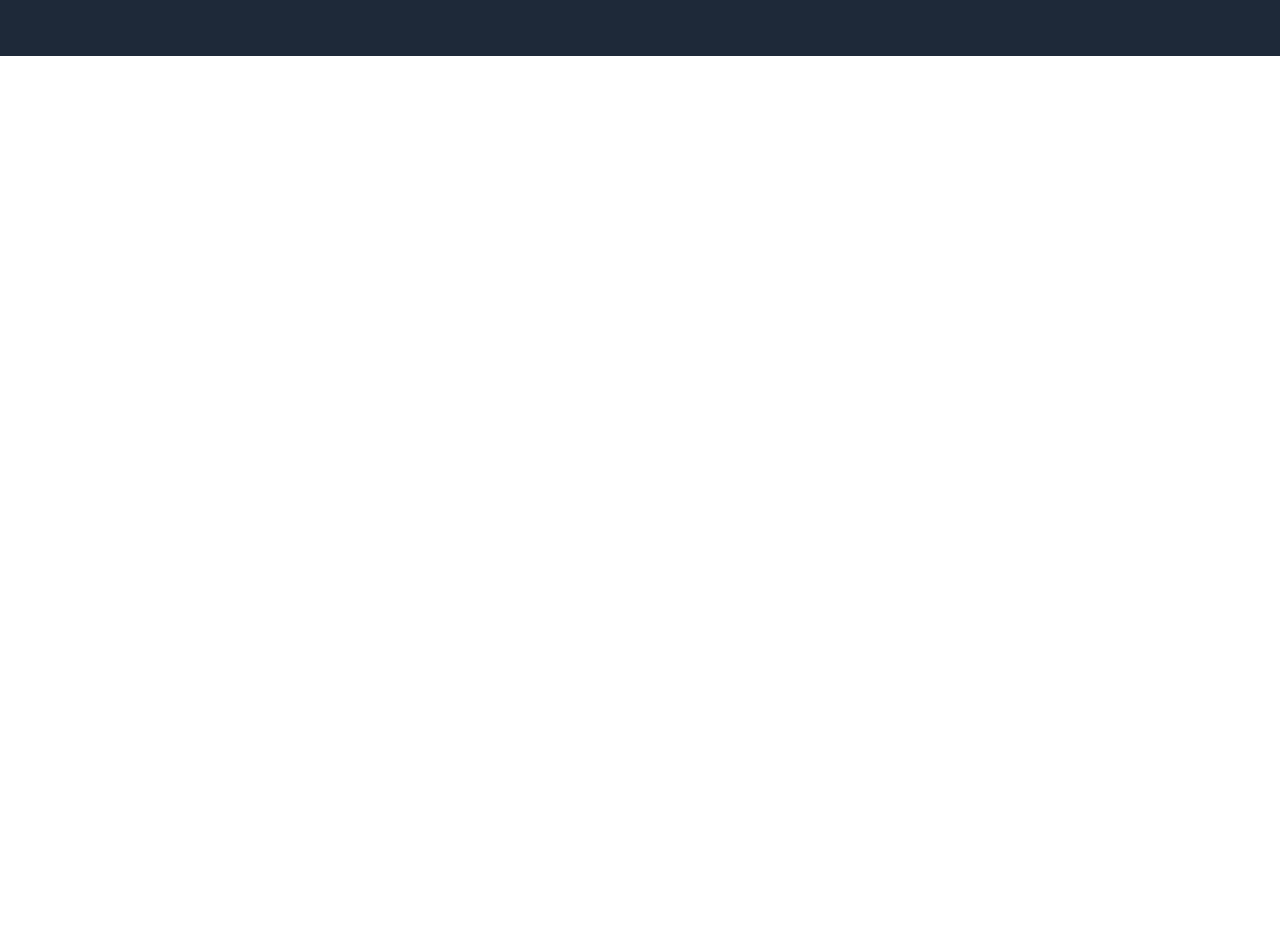
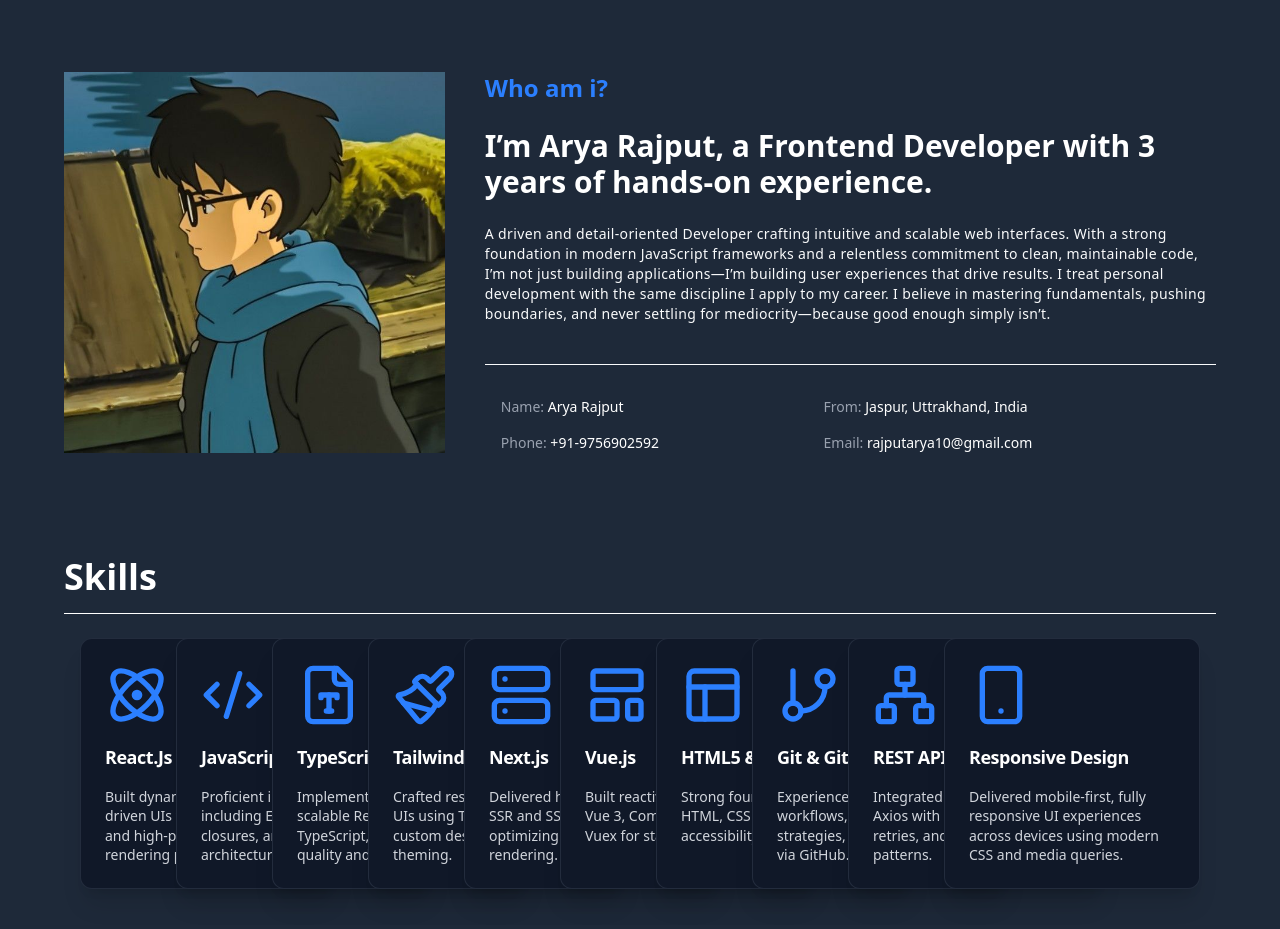
Before and after one commit to AryaRajput1/arya-rajput, a Next.js app: page / in a window 1280 px wide. Shown: the part 840-1769 px from the top of the page. Before the commit the page ends 896 px from the top, so only its background shows below. Built offline with nearby package versions, Linux system fonts and the light colour scheme.

Commit message:
About me

```diff
--- /dev/null
+++ b/src/app/components/aboutMe/AboutMe.tsx
@@ -0,0 +1,42 @@
+import Image from 'next/image'
+import Link from 'next/link'
+import React from 'react'
+
+const AboutMe = () => {
+    return (
+        <div id='about' className='flex justify-between text-white py-4 gap-10'>
+            <div>
+                <Image src="/developer.jpg" width={400} height={600} alt='Ghibli Style Developer Image' />
+            </div>
+            <div className='flex flex-col gap-6 w-2/3'>
+                <h3 className='text-blue-500 font-semibold text-2xl'>Who am i?</h3>
+                <h2 className='text-3xl font-bold'>I’m Arya Rajput, a Frontend Developer with 3 years of hands-on experience.</h2>
+                <p className='text-sm text-gray-50 border-b-1 pb-10 tracking-wide'>A driven and detail-oriented Developer crafting intuitive and scalable web interfaces. With a strong foundation in modern JavaScript frameworks and a relentless commitment to clean, maintainable code, I’m not just building applications—I’m building user experiences that drive results. I treat personal development with the same discipline I apply to my career. I believe in mastering fundamentals, pushing boundaries, and never settling for mediocrity—because good enough simply isn’t.
+                </p>
+                <table className="w-full table-auto text-sm">
+                    <tbody>
+                        <tr className="">
+                            <td className="px-4 py-2">
+                                <span className="font-medium text-gray-400">Name:</span> Arya Rajput
+                            </td>
+                            <td className="px-4 py-2">
+                                <span className="font-medium text-gray-400">From:</span> Jaspur, Uttrakhand, India
+                            </td>
+                        </tr>
+                        <tr>
+                            <td className="px-4 py-2">
+                               <Link href={'tel:+919756902592'}> <span className="font-medium text-gray-400">Phone:</span> +91-9756902592</Link>
+                            </td>
+                            <td className="px-4 py-2">
+                                <Link href={'mailto:rajputarya10@gmail.com'}><span className="font-medium text-gray-400">Email:</span> rajputarya10@gmail.com</Link>
+                            </td>
+                        </tr>
+                    </tbody>
+                </table>
+
+            </div>
+        </div>
+    )
+}
+
+export default AboutMe
--- a/src/app/components/header/Navbar.tsx
+++ b/src/app/components/header/Navbar.tsx
@@ -16,7 +16,7 @@ const Navbar = () => {
         icon: <House width={20} height={20} />
     }, {
         name: 'About',
-        href: '/about',
+        href: '/#about',
         icon: <Book  width={20} height={20} />
     }]
 
--- /dev/null
+++ b/src/app/components/skills/SkillCard.tsx
@@ -0,0 +1,31 @@
+'use client';
+
+import { autoHoverRepeat } from '@/app/utils/inde';
+import React, { useEffect } from 'react'
+
+const SkillCard = ({ title, icon: Icon, description }) => {
+    useEffect(() => {
+        const intervalTimer = autoHoverRepeat('.skill-card');
+
+        return () => {
+            clearInterval(intervalTimer)
+        };
+    }, [])
+    return (
+        <div
+            className="skill-card flex flex-col w-64 bg-gray-900 text-white rounded-xl shadow-xl
+    transition-transform duration-200 ease-in-out transform
+    hover:z-30 hover:scale-105 hover:shadow-2xl
+    cursor-pointer p-6 gap-4
+    -ml-40 first:ml-0 border border-gray-700/50
+  "
+        >
+            <Icon className="w-16 h-16 text-blue-500" />
+            <h2 className="text-lg font-semibold tracking-tight">{title}</h2>
+            <p className="text-sm text-gray-300 leading-snug">{description}</p>
+        </div>
+
+    )
+}
+
+export default SkillCard
--- /dev/null
+++ b/src/app/components/skills/Skills.tsx
@@ -0,0 +1,21 @@
+'use client';
+
+import { InfoAboutMe } from '@/app/constants'
+import React from 'react'
+import SkillCard from './SkillCard'
+
+const Skills = () => {
+    const { skills } = InfoAboutMe
+    return (
+        <div className='py-10'>
+            <h2 className='text-4xl font-bold border-b-1 text-white my-6 py-4'>Skills</h2>
+            <div className='flex flex-wrap justify-center'>
+                {
+                    skills.map((skill) => <SkillCard {...skill} key={skill.title} />)
+                }
+            </div>
+        </div>
+    )
+}
+
+export default Skills
--- /dev/null
+++ b/src/app/constants/index.ts
@@ -0,0 +1,67 @@
+import {
+    Atom,
+    Code2,
+    FileType,
+    Paintbrush,
+    Server,
+    LayoutTemplate,
+    Layout,
+    GitBranch,
+    Network,
+    Smartphone
+} from 'lucide-react';
+
+export const InfoAboutMe = {
+    name: 'Arya Rajput',
+    skills: [
+        {
+            title: 'React.Js',
+            icon: Atom,
+            description: 'Built dynamic, component-driven UIs with hooks, context, and high-performance rendering patterns in React.'
+        },
+        {
+            title: 'JavaScript (ES6+)',
+            icon: Code2,
+            description: 'Proficient in modern JavaScript including ES6+, async/await, closures, and modular architecture.'
+        },
+        {
+            title: 'TypeScript',
+            icon: FileType,
+            description: 'Implemented type-safe, scalable React apps with TypeScript, enhancing code quality and maintainability.'
+        },
+        {
+            title: 'Tailwind CSS',
+            icon: Paintbrush,
+            description: 'Crafted responsive, utility-first UIs using Tailwind CSS with custom design systems and theming.'
+        },
+        {
+            title: 'Next.js',
+            icon: Server,
+            description: 'Delivered high-performance SSR and SSG apps with Next.js, optimizing SEO and build-time rendering.'
+        },
+        {
+            title: 'Vue.js',
+            icon: LayoutTemplate,
+            description: 'Built reactive interfaces with Vue 3, Composition API, and Vuex for state management.'
+        },
+        {
+            title: 'HTML5 & CSS3',
+            icon: Layout,
+            description: 'Strong foundation in semantic HTML, CSS Grid, Flexbox, and accessibility best practices.'
+        },
+        {
+            title: 'Git & GitHub',
+            icon: GitBranch,
+            description: 'Experienced with Git workflows, branching strategies, and collaboration via GitHub.'
+        },
+        {
+            title: 'REST APIs & Axios',
+            icon: Network,
+            description: 'Integrated RESTful APIs using Axios with error handling, retries, and token-based auth patterns.'
+        },
+        {
+            title: 'Responsive Design',
+            icon: Smartphone,
+            description: 'Delivered mobile-first, fully responsive UI experiences across devices using modern CSS and media queries.'
+        }]
+}
--- a/src/app/globals.css
+++ b/src/app/globals.css
@@ -5,4 +5,9 @@
     color: transparent;
     -webkit-text-stroke: 2px white;
   }
+  .hovered {
+    z-index: 30;
+    transform: scale(1.05);
+    box-shadow: 0 20px 25px -5px rgba(0,0,0,0.8);
+  }
 }
--- a/src/app/layout.tsx
+++ b/src/app/layout.tsx
@@ -2,6 +2,7 @@ import type { Metadata } from "next";
 import { Geist, Geist_Mono } from "next/font/google";
 import "./globals.css";
 import Navbar from "./components/header/Navbar";
+import { autoHoverRepeat } from "./utils/inde";
 
 const geistSans = Geist({
   variable: "--font-geist-sans",
@@ -41,6 +42,7 @@ export default function RootLayout({
 }: Readonly<{
   children: React.ReactNode;
 }>) {
+
   return (
     <html lang="en">
       <body
--- a/src/app/page.tsx
+++ b/src/app/page.tsx
@@ -1,9 +1,13 @@
+import AboutMe from "./components/aboutMe/AboutMe";
 import Hero from "./components/hero/Hero";
+import Skills from "./components/skills/Skills";
 
 export default function Home() {
   return (
     <>
     <Hero/>
+    <AboutMe/>
+    <Skills/>
     </>
   );
 }
--- /dev/null
+++ b/src/app/utils/inde.ts
@@ -0,0 +1,23 @@
+// TODO: Refactor this and dont use javascript instead use react
+
+export function autoHoverRepeat(selector = '', hoverClass = 'hovered', interval = 2000, duration = 1000) {
+    const elements = document.querySelectorAll(selector);
+    let index = 0;
+
+    const intervalTimer = setInterval(() => {
+        elements.forEach((el) => el.classList.remove(hoverClass)); // Clear all
+        const current = elements[index];
+        current.classList.add(hoverClass);
+
+        // Remove the hoverClass after `duration`
+        const t1 = setTimeout(() => {
+            current.classList.remove(hoverClass);
+            clearTimeout(t1);
+        }, duration);
+
+        // Move to next element in the stack
+        index = (index + 1) % elements.length;
+    }, interval);
+
+    return intervalTimer
+}
```
Also changed, not shown: public/developer.jpg (added).
